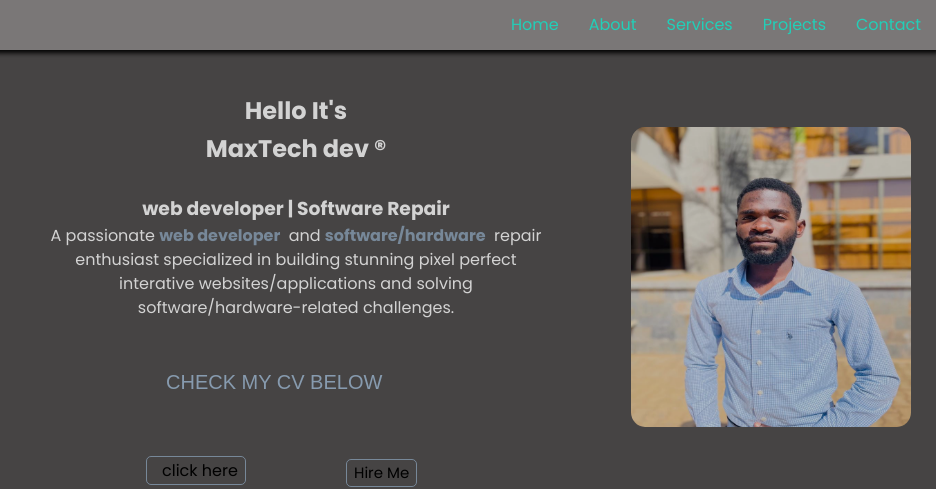
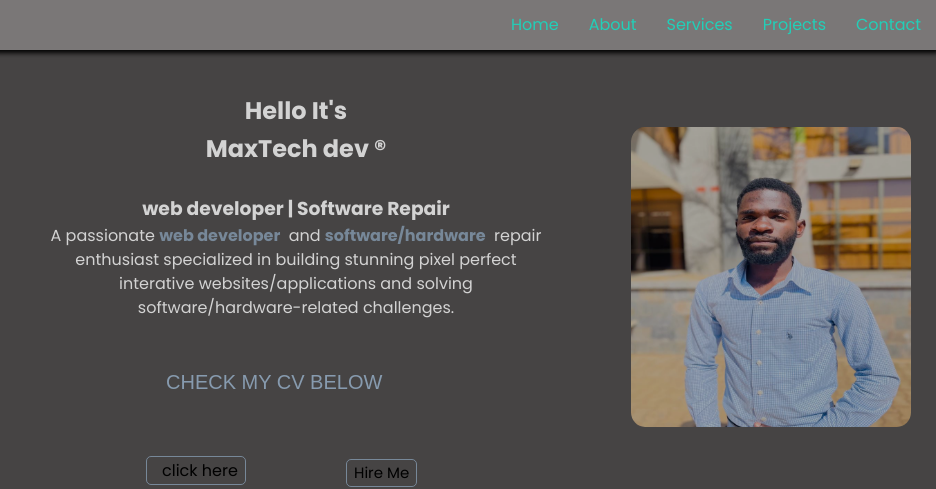
Before and after one commit to MAXASL/MaxTech-dev, a website: page index.html in a window 1280 px wide. Shown: the top 489 px of the page, 344-1280 px from the left. Drawn offline with nearby package versions, Linux system fonts and the light colour scheme; some packages are replaced by stand-ins of ours; a script that the page names is missing.

Commit message:
Update stylesheet.css

```diff
--- a/stylesheet.css
+++ b/stylesheet.css
@@ -470,7 +470,7 @@ nav li:first-child {
     margin-bottom: 20px;
     animation: floatUpDown 3s infinite ease-in-out;
     border-radius: 5%;
-    filter: brightness(80%);
+    filter: brightness(70%);
 }
 
 @keyframes floatUpDown {
```
